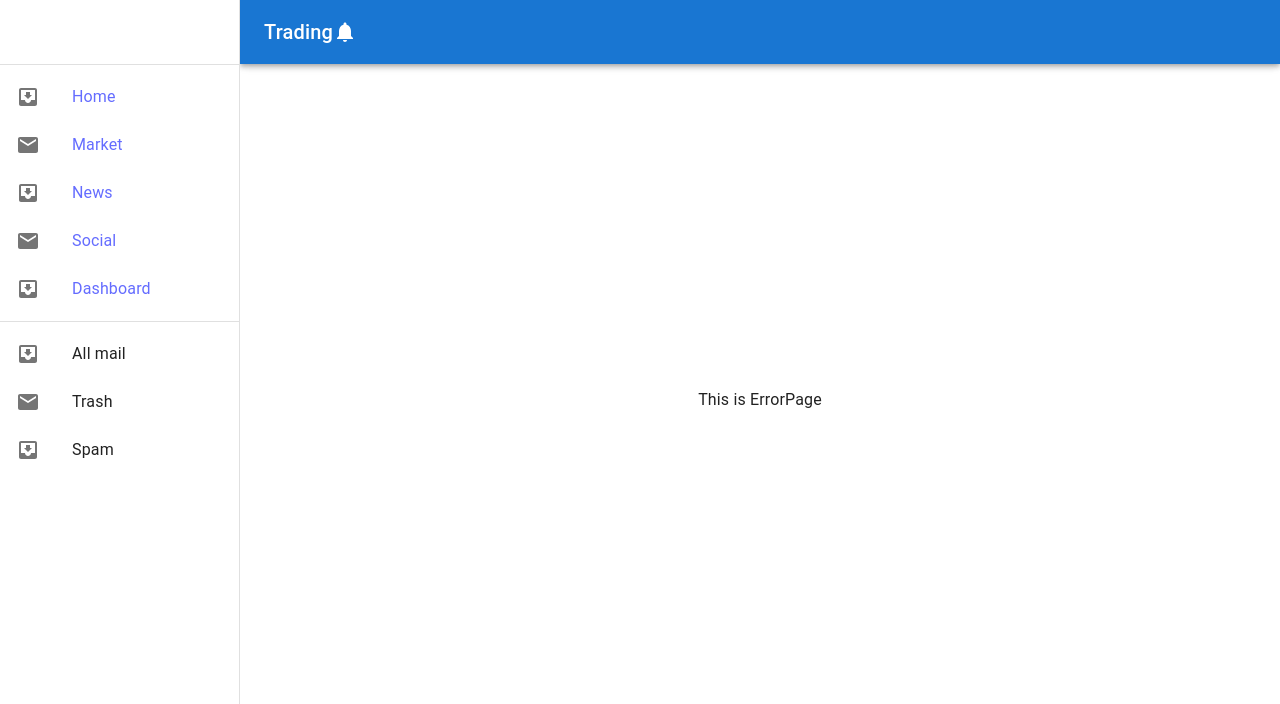
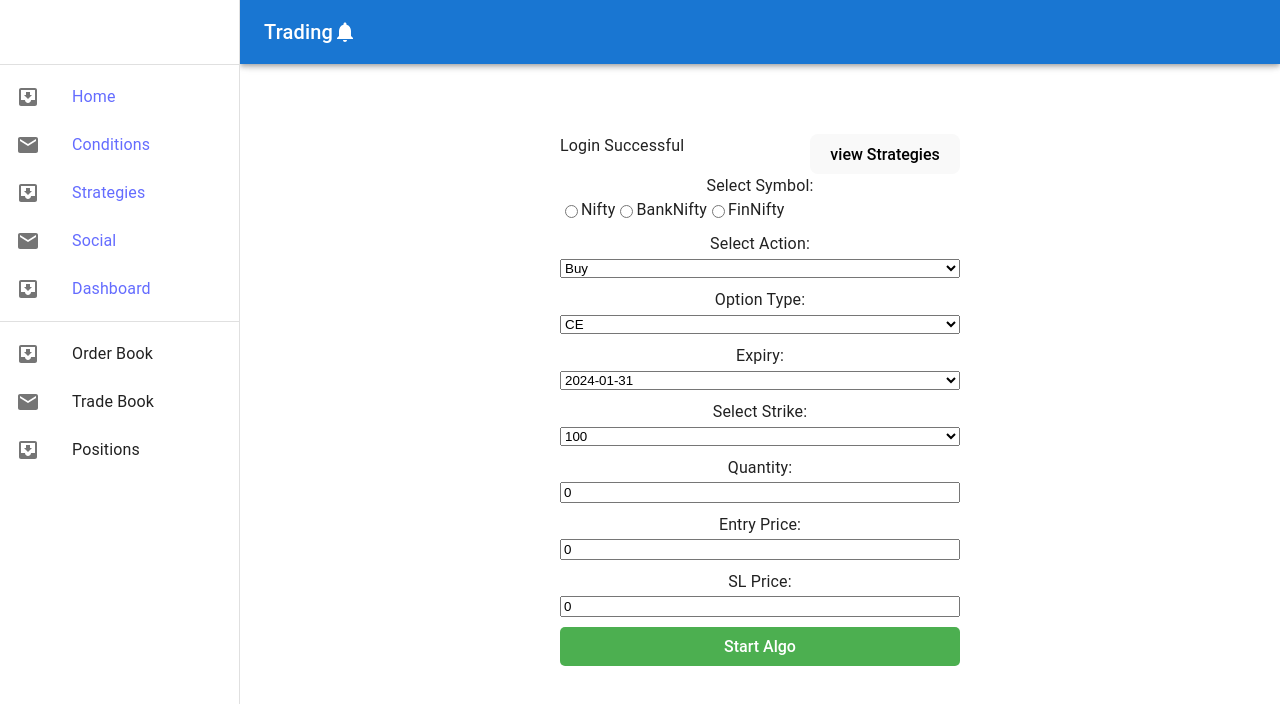
Before and after one commit to awesomeanimesh/Trading, a React (Vite) app: page /conditions in a window 1280 px wide. Shown: the top 704 px of the page. Built offline with nearby package versions, Linux system fonts and the light colour scheme.

Commit message:
update: conditions and startegy page added

```diff
--- a/src/App.tsx
+++ b/src/App.tsx
@@ -9,9 +9,10 @@ import {
 import Login from "./Pages/Login/Login";
 import SideNav from "./components/SideNav";
 import HomePage from "./Pages/HomePage/Homepage";
-import Market from "./Pages/Market/Market";
 import ErrorPage from "./Pages/ErrorPage/ErrorPage";
 import Dashboard from "./Pages/Dashboard/Dashboard";
+import Conditions from "./Pages/Conditions/Conditions";
+import Strategies from "./Pages/Strategies/Strategies";
 
 const router = createBrowserRouter([
   {
@@ -35,10 +36,10 @@ const router = createBrowserRouter([
     ),
   },
   {
-    path: "/market",
+    path: "/conditions",
     element: (
       <SideNav>
-        <Market />
+        <Conditions />
       </SideNav>
     ),
   },
@@ -47,6 +48,14 @@ const router = createBrowserRouter([
     element: (
       <SideNav>
         <Dashboard />
+      </SideNav>
+    ),
+  },
+  {
+    path: "/strategies",
+    element: (
+      <SideNav>
+        <Strategies />
       </SideNav>
     ),
   },
--- /dev/null
+++ b/src/Pages/Conditions/Conditions.css
@@ -0,0 +1,39 @@
+/* YourFormComponent.css */
+.conditionsTitle{
+    display: flex;
+    justify-content: space-between;
+}
+.form-container {
+    display: flex;
+    flex-direction: column;
+    max-width: 400px; /* Adjust the maximum width as needed */
+    margin: 0 auto; /* Center the form */
+  }
+
+  .form-label {
+    margin-bottom: 10px;
+  }
+
+  .radio-group {
+    display: flex;
+    flex-direction: row;
+    margin-bottom: 10px;
+  }
+
+  .form-select,
+  .form-input {
+    width: 100%;
+    margin-bottom: 10px;
+  }
+
+  .form-submit {
+    width: 100%;
+    padding: 10px;
+    background-color: #4caf50;
+    color: white;
+    border: none;
+    border-radius: 5px;
+    cursor: pointer;
+  }
+
+  /* Your additional styles go here if needed */
--- /dev/null
+++ b/src/Pages/Conditions/Conditions.tsx
@@ -0,0 +1,203 @@
+import React, { useState } from "react";
+import "./Conditions.css";
+import { useNavigate } from "react-router-dom";
+const Conditions: React.FC = () => {
+  // State for form data
+  const [formData, setFormData] = useState({
+    symbol: "",
+    action: "Buy", // Default value for action
+    optionType: "CE", // Default value for option type
+    expiry: "",
+    strike: "",
+    quantity: 0,
+    entryPrice: 0,
+    slPrice: 0,
+  });
+
+  // Sample data for dropdowns
+  const expiryOptions = ["2024-01-31", "2024-02-29", "2024-03-31"];
+  const strikeOptions = ["100", "110", "120"];
+
+  // State for form submission status
+  const [submitted, setSubmitted] = useState(false);
+
+  // Function to handle form submission
+  const handleSubmit = (event: React.FormEvent) => {
+    event.preventDefault();
+
+    // Check if all fields are filled
+    const isFormValid = Object.values(formData).every((value) => value !== "");
+
+    if (isFormValid) {
+      // Perform any additional actions (e.g., API call, redirect) here
+      setSubmitted(true);
+    } else {
+      alert("All fields are compulsory. Please fill in all the details.");
+    }
+  };
+
+  const navigate = useNavigate();
+
+  return (
+    <div className="form-container">
+      {submitted ? (
+        <div>
+          <p>This is the redirect page after Login to 5Paisa.</p>
+        </div>
+      ) : (
+        <>
+          <div className="conditionsTitle">
+            <div>Login Successful</div>
+            <div>
+              <button
+                onClick={() => {
+                  navigate("/strategies");
+                }}
+              >
+                view Strategies
+              </button>
+            </div>
+          </div>
+          <form onSubmit={handleSubmit}>
+            <label className="form-label">
+              Select Symbol:
+              <div className="radio-group">
+                <input
+                  type="radio"
+                  name="symbol"
+                  value="Nifty"
+                  onChange={() => setFormData({ ...formData, symbol: "Nifty" })}
+                />
+                Nifty
+                <input
+                  type="radio"
+                  name="symbol"
+                  value="BankNifty"
+                  onChange={() =>
+                    setFormData({ ...formData, symbol: "BankNifty" })
+                  }
+                />
+                BankNifty
+                <input
+                  type="radio"
+                  name="symbol"
+                  value="Finnity"
+                  onChange={() =>
+                    setFormData({ ...formData, symbol: "Finnity" })
+                  }
+                />
+                FinNifty
+              </div>
+            </label>
+
+            <label className="form-label">
+              Select Action:
+              <select
+                className="form-select"
+                value={formData.action}
+                onChange={(e) =>
+                  setFormData({ ...formData, action: e.target.value })
+                }
+              >
+                <option value="Buy">Buy</option>
+                <option value="Sell">Sell</option>
+              </select>
+            </label>
+
+            <label className="form-label">
+              Option Type:
+              <select
+                className="form-select"
+                value={formData.optionType}
+                onChange={(e) =>
+                  setFormData({ ...formData, optionType: e.target.value })
+                }
+              >
+                <option value="CE">CE</option>
+                <option value="PE">PE</option>
+              </select>
+            </label>
+
+            <label className="form-label">
+              Expiry:
+              <select
+                className="form-select"
+                value={formData.expiry}
+                onChange={(e) =>
+                  setFormData({ ...formData, expiry: e.target.value })
+                }
+              >
+                {expiryOptions.map((option) => (
+                  <option key={option} value={option}>
+                    {option}
+                  </option>
+                ))}
+              </select>
+            </label>
+
+            <label className="form-label">
+              Select Strike:
+              <select
+                className="form-select"
+                value={formData.strike}
+                onChange={(e) =>
+                  setFormData({ ...formData, strike: e.target.value })
+                }
+              >
+                {strikeOptions.map((option) => (
+                  <option key={option} value={option}>
+                    {option}
+                  </option>
+                ))}
+              </select>
+            </label>
+
+            <label className="form-label">
+              Quantity:
+              <input
+                className="form-input"
+                type="number"
+                value={formData.quantity}
+                onChange={(e) =>
+                  setFormData({ ...formData, quantity: +e.target.value })
+                }
+              />
+            </label>
+
+            <label className="form-label">
+              Entry Price:
+              <input
+                className="form-input"
+                type="number"
+                step="0.01"
+                value={formData.entryPrice}
+                onChange={(e) =>
+                  setFormData({ ...formData, entryPrice: +e.target.value })
+                }
+              />
+            </label>
+
+            <label className="form-label">
+              SL Price:
+              <input
+                className="form-input"
+                type="number"
+                step="0.01"
+                value={formData.slPrice}
+                onChange={(e) =>
+                  setFormData({ ...formData, slPrice: +e.target.value })
+                }
+              />
+            </label>
+
+            <button className="form-submit" type="submit">
+              Start Algo
+            </button>
+          </form>
+        </>
+      )}
+    </div>
+  );
+};
+
+export default Conditions;
--- a/src/Pages/HomePage/Homepage.tsx
+++ b/src/Pages/HomePage/Homepage.tsx
@@ -1,7 +1,10 @@
+import { useMyContext } from "../../components/MyContext";
+
 function HomePage() {
+  const { data } = useMyContext();
   const handleLogin = () => {
     // Get the current origin and append the desired path
-    const homepageURL = `${window.location.origin}/home`;
+    const homepageURL = `${window.location.origin}/conditions`;
     const loginURL = `https://dev-openapi.5paisa.com/WebVendorLogin/VLogin/Index?VendorKey=Cn5p1aBA7YllUrNuHiRTy1igrxOt0cWx&ResponseURL=${homepageURL}`;
 
     // Redirect to the dynamically generated homepage URL after login
@@ -10,7 +13,7 @@ function HomePage() {
 
   return (
     <div>
-      <p>Hii Mujeeb</p>
+      <p>Hii {data.username}</p>
       <button onClick={handleLogin}>Login to 5Paisa</button>
     </div>
   );
--- a/src/Pages/Login/Login.tsx
+++ b/src/Pages/Login/Login.tsx
@@ -1,11 +1,13 @@
 import React, { useState } from "react";
 import { useNavigate } from "react-router-dom";
+import { useMyContext } from "../../components/MyContext";
 
 const Login: React.FC = () => {
   const [username, setUsername] = useState("");
   const [password, setPassword] = useState("");
   const [errorMessage, setErrorMessage] = useState("");
   const navigate = useNavigate();
+  const { setData } = useMyContext();
 
   const handleLogin = () => {
     // Add your authentication logic here
@@ -16,6 +18,11 @@ const Login: React.FC = () => {
       setErrorMessage("");
       // Add your authentication logic (e.g., API call, authentication service) here
       // If authentication is successful, you can navigate to the next page
+
+      setData((prevData) => ({
+        ...prevData,
+        username,
+      }));
       navigate("/home");
       console.log("Authentication successful");
     }
--- /dev/null
+++ b/src/Pages/Strategies/Strategies.tsx
@@ -0,0 +1,5 @@
+function Strategies() {
+  return <div>This is the strategy page</div>;
+}
+
+export default Strategies;
--- /dev/null
+++ b/src/components/MyContext.tsx
@@ -0,0 +1,61 @@
+// MyContext.tsx
+import React, {
+  createContext,
+  useContext,
+  useState,
+  ReactNode,
+  Dispatch,
+  SetStateAction,
+  useEffect,
+} from "react";
+
+// Define a type for your context data
+type MyContextData = {
+  username: string;
+};
+
+// Define a type for the context
+type MyContextType = {
+  data: MyContextData;
+  setData: Dispatch<SetStateAction<MyContextData>>;
+};
+
+// Create the context
+const MyContext = createContext<MyContextType | undefined>(undefined);
+
+// Create a provider component
+type MyContextProviderProps = {
+  children: ReactNode;
+};
+
+export const MyContextProvider: React.FC<MyContextProviderProps> = ({
+  children,
+}) => {
+  // Initialize state from localStorage or use default values
+  const storedData = localStorage.getItem("myContextData");
+  const initialData: MyContextData = storedData
+    ? JSON.parse(storedData)
+    : { username: "Default Username" };
+
+  const [data, setData] = useState<MyContextData>(initialData);
+
+  // Update localStorage whenever the data changes
+  useEffect(() => {
+    localStorage.setItem("myContextData", JSON.stringify(data));
+  }, [data]);
+
+  return (
+    <MyContext.Provider value={{ data, setData }}>
+      {children}
+    </MyContext.Provider>
+  );
+};
+
+// Custom hook to consume the context
+export const useMyContext = () => {
+  const context = useContext(MyContext);
+  if (!context) {
+    throw new Error("useMyContext must be used within a MyContextProvider");
+  }
+  return context;
+};
--- a/src/components/SideNav.tsx
+++ b/src/components/SideNav.tsx
@@ -51,7 +51,7 @@ export default function SideNav(props: Props) {
       <Toolbar />
       <Divider />
       <List>
-        {["Home", "Market", "News", "Social", "Dashboard"].map(
+        {["Home", "Conditions", "Strategies", "Social", "Dashboard"].map(
           (text, index) => (
             <Link to={`/${text.toLowerCase()}`}>
               <ListItem key={text} disablePadding>
@@ -68,7 +68,7 @@ export default function SideNav(props: Props) {
       </List>
       <Divider />
       <List>
-        {["All mail", "Trash", "Spam"].map((text, index) => (
+        {["Order Book", "Trade Book", "Positions"].map((text, index) => (
           <ListItem key={text} disablePadding>
             <ListItemButton>
               <ListItemIcon>
--- a/src/main.tsx
+++ b/src/main.tsx
@@ -1,10 +1,13 @@
-import React from 'react'
-import ReactDOM from 'react-dom/client'
-import App from './App.tsx'
-import './index.css'
+import React from "react";
+import ReactDOM from "react-dom/client";
+import App from "./App.tsx";
+import "./index.css";
+import { MyContextProvider } from "./components/MyContext.tsx";
 
-ReactDOM.createRoot(document.getElementById('root')!).render(
+ReactDOM.createRoot(document.getElementById("root")!).render(
   <React.StrictMode>
-    <App />
-  </React.StrictMode>,
-)
+    <MyContextProvider>
+      <App />
+    </MyContextProvider>
+  </React.StrictMode>
+);
```
Also changed, not shown: 6 other files (tests, documents, lock files or other folders).
